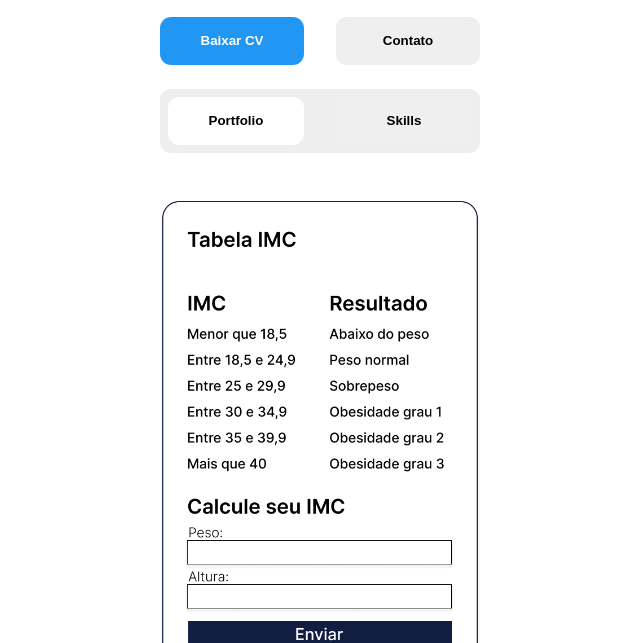
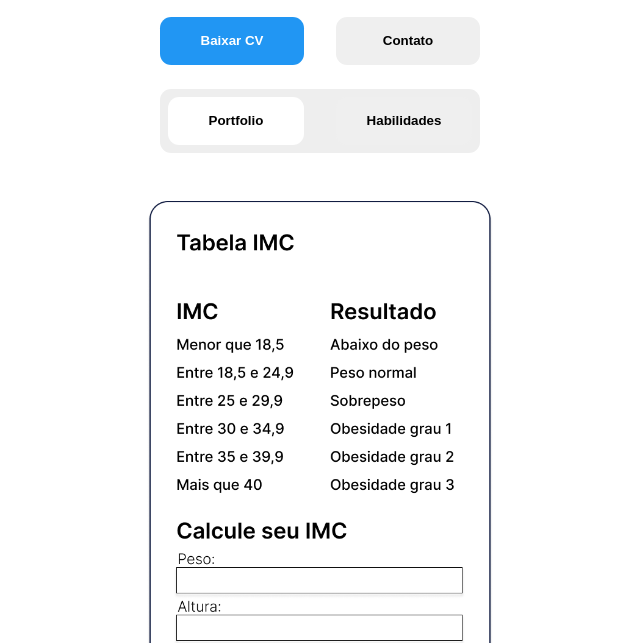
Before and after one commit to bielfantin/Portifolio, a plain HTML site: page index.html in a window 1280 px wide. Shown: the part 404-1047 px from the top of the page, without its empty margins (320-960 px from the left). Drawn offline with Linux system fonts and the light colour scheme.

Commit message:
erro na seção de skills arrumado

```diff
--- a/index.html
+++ b/index.html
@@ -1,5 +1,5 @@
 <!DOCTYPE html>
-<html lang="en">
+<html lang="pt-br">
 
 <head>
   <meta charset="UTF-8" />
@@ -47,11 +47,11 @@
   <section class="portfolio-skills">
     <div class="btn-bg">
       <button class="btn-2 active-btn" id="portfolio-btn">Portfolio</button>
-      <button class="btn-2" id="skills-btn">Skills</button>
+      <button class="btn-2" id="skills-btn">Habilidades</button>
     </div>
   </section>
-  <section class="portfolio" id="site">
-    <div class="wrapper project-wrapper">
+  <section class="portfolio" id="portfolio">
+    <div class="wrapper project-wrapper" id="site">
       <a href="https://bielfantin.github.io/Consulta-IMC/ex11%20pratic/index" target="_blank"><img src="assets/imc.png" alt=""></a>
     </div>
     <div class="wrapper project-wrapper">
--- a/style.css
+++ b/style.css
@@ -330,7 +330,6 @@ footer {
 @media screen and (min-width: 900px) {
   .skills,
   .portfolio {
-    flex-direction: row;
     width: 45rem;
   }
   .skills {
```
